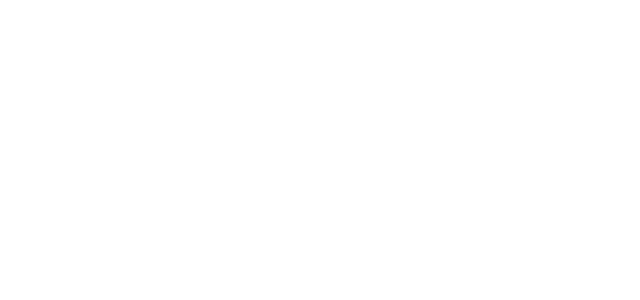
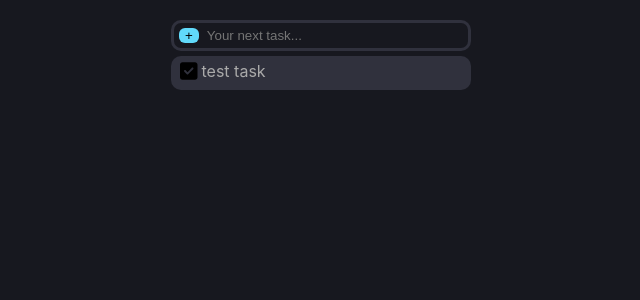
Before and after one commit to CarlosCoder-MX/reactjs-todo-app, a React (Create React App) app: page / in a window 1280 px wide. Shown: the top 300 px of the page, without its empty margins (319-959 px from the left). Built offline with nearby package versions, Linux system fonts and the light colour scheme.

Commit message:
Added Checkbox, Tasks and TaskForm

```diff
--- a/src/App.css
+++ b/src/App.css
@@ -1,38 +1,49 @@
-.App {
-  text-align: center;
+* {
+  box-sizing: border-box;
 }
 
-.App-logo {
-  height: 40vmin;
-  pointer-events: none;
+body {
+  background-color: #17181f;
+  color: #aaa;
 }
 
-@media (prefers-reduced-motion: no-preference) {
-  .App-logo {
-    animation: App-logo-spin infinite 20s linear;
-  }
+main {
+  max-width: 300px;
+  margin: 20px auto;
 }
 
-.App-header {
-  background-color: #282c34;
-  min-height: 100vh;
+form {
+  border: 3px solid #30313d;
+  border-radius: 10px;
+  padding: 5px;
   display: flex;
-  flex-direction: column;
-  align-items: center;
-  justify-content: center;
-  font-size: calc(10px + 2vmin);
-  color: white;
 }
 
-.App-link {
-  color: #61dafb;
+form input[type="Text"] {
+  background: none;
+  border: 0;
+  padding: 0px 8px;
+  display: block;
+  width: 100%;
 }
 
-@keyframes App-logo-spin {
-  from {
-    transform: rotate(0deg);
-  }
-  to {
-    transform: rotate(360deg);
-  }
+form button {
+  background-color: #61DAFB;
+  border: 0;
+  border-radius: 6px;
+  cursor: pointer;
+  padding: 0px 6px;
 }
+
+div.task {
+  background-color: #30313d;
+  border-radius: 10px;
+  padding: 5px 9px;
+  margin-top: 5px;
+  display: flex;
+}
+
+div.task svg {
+  height: 20px;
+  margin-right: 4px;
+}
--- a/src/App.js
+++ b/src/App.js
@@ -1,10 +1,15 @@
 import './App.css';
+import Task from './components/Task';
+import TaskForm from './components/TaskForm';
 
 function App() {
   return (
-      <div>
+      <main>
 
-      </div>
+        <TaskForm />
+        <Task />
+
+      </main>
   );
 }
 
--- /dev/null
+++ b/src/components/Checkbox.js
@@ -0,0 +1,32 @@
+import { useState } from "react";
+
+export default function Checkbox(defaultChecked : boolean = false ) {
+  const [checked, setChecked] = useState(defaultChecked);
+
+  return (
+    <div>
+      {!checked && (
+        <div className="checkbox unchecked">
+          <svg
+            xmlns="http://www.w3.org/2000/svg"
+            height="1em"
+            viewBox="0 0 448 512"
+          >
+            <path d="M0 96C0 60.7 28.7 32 64 32H384c35.3 0 64 28.7 64 64V416c0 35.3-28.7 64-64 64H64c-35.3 0-64-28.7-64-64V96z" />
+          </svg>
+        </div>
+      )}
+      {checked && (
+        <div className="checkbox checked">
+          <svg
+            xmlns="http://www.w3.org/2000/svg"
+            height="1em"
+            viewBox="0 0 448 512"
+          >
+            <path d="M64 32C28.7 32 0 60.7 0 96V416c0 35.3 28.7 64 64 64H384c35.3 0 64-28.7 64-64V96c0-35.3-28.7-64-64-64H64zM337 209L209 337c-9.4 9.4-24.6 9.4-33.9 0l-64-64c-9.4-9.4-9.4-24.6 0-33.9s24.6-9.4 33.9 0l47 47L303 175c9.4-9.4 24.6-9.4 33.9 0s9.4 24.6 0 33.9z" />
+          </svg>
+        </div>
+      )}
+    </div>
+  );
+}
--- /dev/null
+++ b/src/components/Task.js
@@ -0,0 +1,10 @@
+import Checkbox from "./Checkbox";
+
+export default function Task() {
+  return (
+    <div className="task">
+        <Checkbox defaultChecked={true} />
+      test task
+    </div>
+  );
+}
--- /dev/null
+++ b/src/components/TaskForm.js
@@ -0,0 +1,21 @@
+import { useState } from "react";
+
+function TaskForm() {
+
+    const [taskName,setTaskName] = useState('');
+
+    return(
+        <form>
+        <button>
+          +
+        </button>
+        <input
+        type='text'
+        value={taskName}
+        onChange={ev => setTaskName(ev.target.value)}
+        placeholder={"Your next task..."} />
+      </form>
+    );
+}
+
+export default TaskForm;
```
